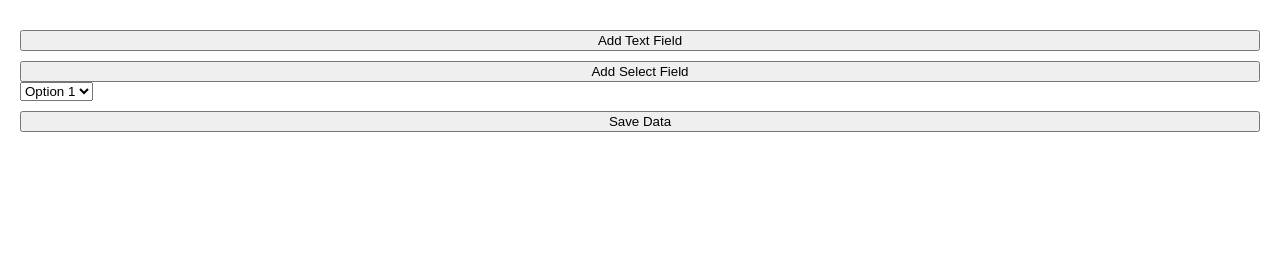
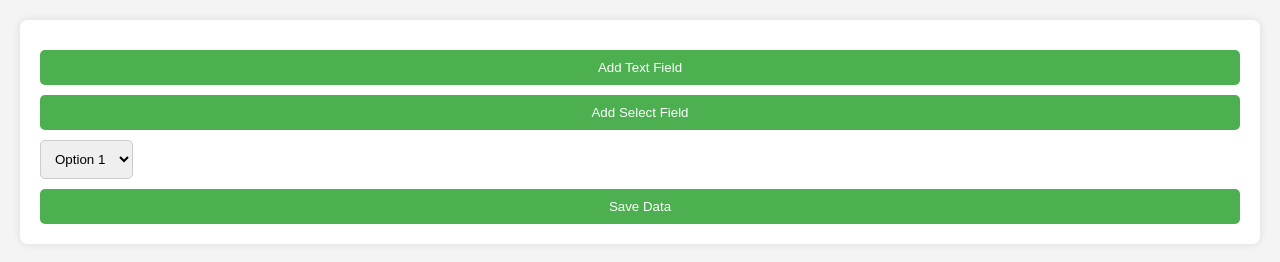
Before and after one commit to eyaaabid/Task, a plain HTML site: page index.html in a window 1280 px wide. Both pictures are taken after a click on the button "Add Select Field". Drawn offline with nearby package versions, Linux system fonts and the light colour scheme.

Commit message:
second commit

```diff
--- a/styles.css
+++ b/styles.css
@@ -1,10 +1,15 @@
 body {
-    font-family: Arial, sans-serif;
+    font-family: 'Segoe UI', Tahoma, Geneva, Verdana, sans-serif;
     margin: 20px;
+    background-color: #f4f4f4;
 }
 
 #form-container {
     margin-bottom: 20px;
+    background-color: #ffffff;
+    padding: 20px;
+    border-radius: 8px;
+    box-shadow: 0 0 10px rgba(0, 0, 0, 0.1);
 }
 
 form {
@@ -14,19 +19,38 @@ form {
 
 button {
     margin-top: 10px;
+    padding: 10px;
+    background-color: #4caf50;
+    color: white;
+    border: none;
+    border-radius: 5px;
+    cursor: pointer;
+}
+
+button:hover {
+    background-color: #45a049;
+}
+
+input, select {
+    margin-top: 10px;
+    padding: 10px;
+    border: 1px solid #ccc;
+    border-radius: 5px;
 }
 
 table {
     border-collapse: collapse;
     width: 100%;
+    margin-top: 20px;
 }
 
 th, td {
     border: 1px solid #dddddd;
     text-align: left;
-    padding: 8px;
+    padding: 12px;
 }
 
 th {
-    background-color: #f2f2f2;
+    background-color: #4caf50;
+    color: white;
 }
```
